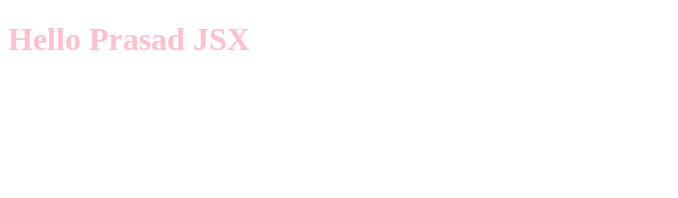
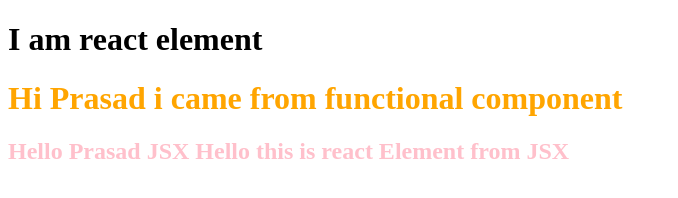
Before and after one commit to prasadn-16/React, a React app: page / in a window 1280 px wide. Shown: the whole page, without its empty margins (0-678 px from the left). Built offline with nearby package versions, Linux system fonts and the light colour scheme.

Commit message:
learned to use and render a functional component inside other and react element inside other elemnent or vicecersa

```diff
--- a/App.js
+++ b/App.js
@@ -1,6 +1,17 @@
 import React from "react";
 import ReactDOM from "react-dom";
 
-const headingJSX = <h1 id="heading">Hello Prasad JSX</h1>;
+const elem = React.createElement("h1", { id: "element" }, "I am react element");
+const elemJSX = <span>Hello this is react Element from JSX</span>;
+const HeadingJSX = () => <h2 id="heading">Hello Prasad JSX {elemJSX}</h2>;
+
+const HeadingComponent = () => (
+  <div className="container">
+    {elem}
+
+    <h1 className="heading">Hi Prasad i came from functional component</h1>
+    <HeadingJSX />
+  </div>
+);
 const root = ReactDOM.createRoot(document.getElementById("root"));
-root.render(headingJSX);
+root.render(<HeadingComponent />);
--- a/index.css
+++ b/index.css
@@ -1,3 +1,6 @@
 #heading {
   color: pink;
 }
+.heading {
+  color: orange;
+}
```
Also changed, not shown: 4 other files.
